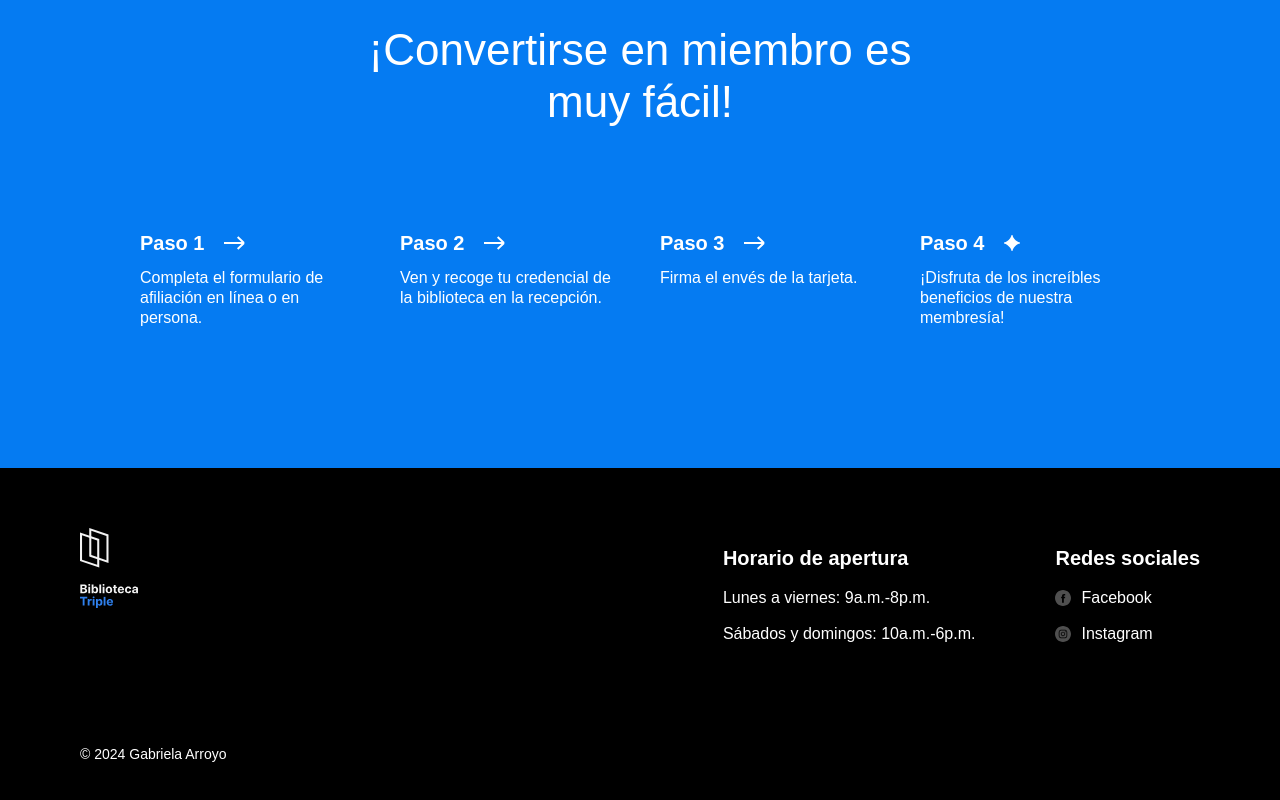
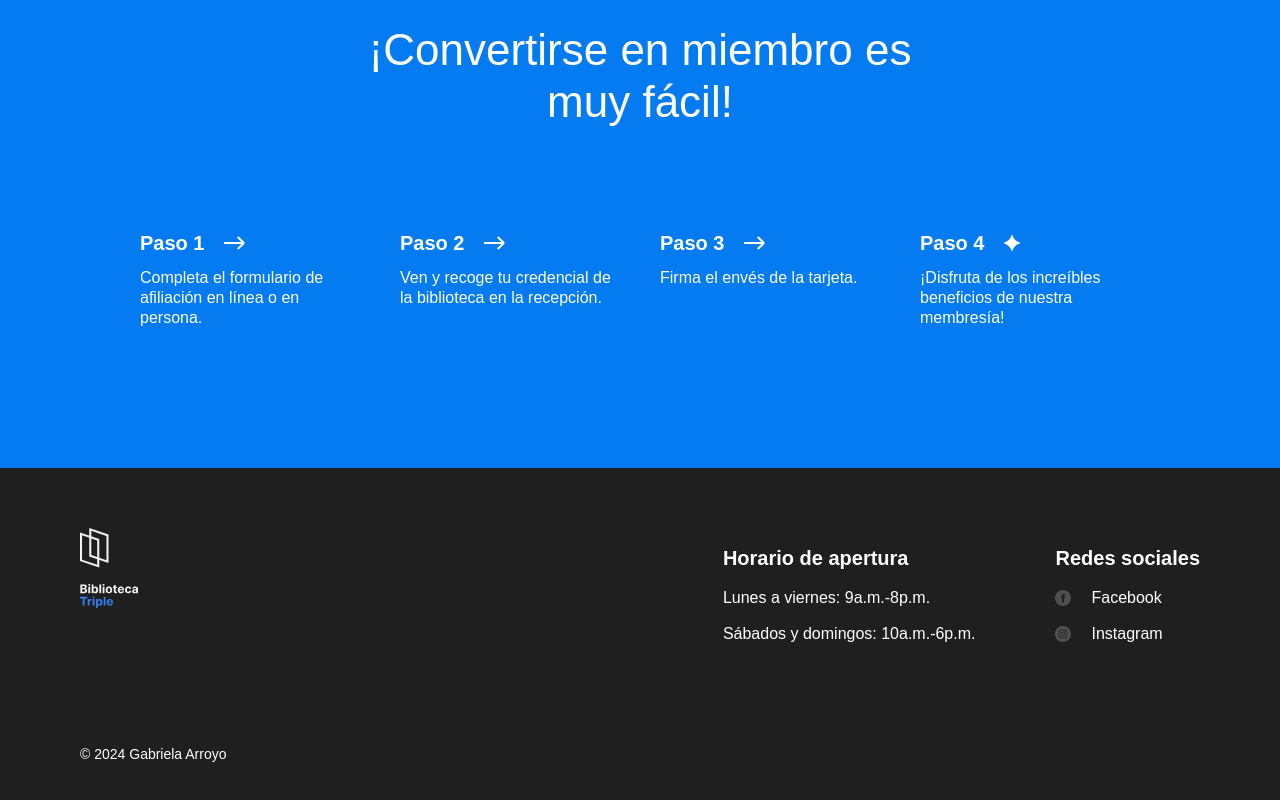
Before and after one commit to gabs013/web_project_library_es, a plain HTML site: page index.html in a window 1280 px wide. Shown: the part 3014-3814 px from the top of the page. Drawn offline with Linux system fonts and the light colour scheme.

Commit message:
Add new changes to my project 3

```diff
--- a/styles/style.css
+++ b/styles/style.css
@@ -376,11 +376,11 @@
   margin: 10px 0 0;
 }
 
-/*Footer*/
+/*Aquí comienza el código CSS de Footer*/
 
 .footer {
   box-sizing: border-box;
-  background-color: #000;
+  background-color: #1f1f1f;
   color: #fff;
   padding: 60px 80px;
   font-family: Arial, sans-serif;
@@ -396,11 +396,11 @@
 .footer__column_content_hours {
   text-align: left;
   margin-left: auto;
-  margin-right: 80px;
+  /*margin-right: 80px;*/
 }
 
 .footer__column_content_social {
-  text-align: left;
+  margin-left: 80px;
 }
 
 .footer__logo {
@@ -436,7 +436,7 @@
   color: white;
   text-decoration: none;
   font-size: 16px;
-  /*margin-bottom: 10px;*/
+  column-gap: 10px;
 }
 
 .footer__social-icon {
```
